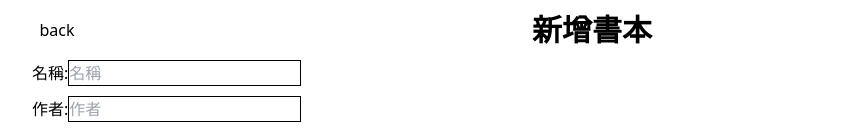
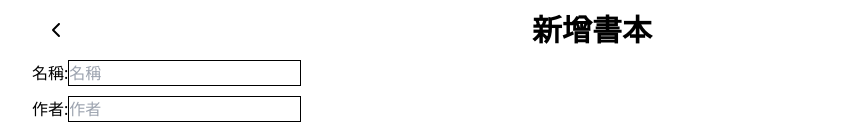
Before and after one commit to edison20000744/unnotech-frontend-recruit, a Nuxt app: page /books/add in a window 1280 px wide. Shown: the top 131 px of the page, without its empty margins (48-903 px from the left). Built offline with nearby package versions, Linux system fonts and the light colour scheme.

Commit message:
feat:改成使用icon font

```diff
--- a/pages/books/[id].vue
+++ b/pages/books/[id].vue
@@ -2,11 +2,15 @@
   <div v-if="bookDetail">
     <BooksHeader>
       <template v-slot:left>
-        <span @click="back()">back</span>
+        <span @click="back()">
+          <font-awesome-icon icon="fa-solid fa-chevron-left" />
+        </span>
       </template>
       <h2 class="font-bold text-3xl my-3">{{ title }}</h2>
       <template v-slot:right>
-        <span v-if="!edit" @click="edit = true">edit</span>
+        <span v-if="!edit" @click="edit = true">
+          <font-awesome-icon icon="fa-solid fa-pen-to-square" />
+        </span>
       </template>
     </BooksHeader>
     <BooksFrom v-if="edit" v-model:data="bookDetail" :edit-flag="true" @back="back()"></BooksFrom>
--- a/pages/books/add.vue
+++ b/pages/books/add.vue
@@ -2,7 +2,9 @@
   <div class="container mx-auto px-20 min-w-full">
     <BooksHeader>
       <template v-slot:left>
-        <span @click="router.back()">back</span>
+        <span @click="router.back()">
+          <font-awesome-icon icon="fa-solid fa-chevron-left" />
+        </span>
       </template>
       <h2 class="font-bold text-3xl my-3">新增書本</h2>
     </BooksHeader>
--- a/pages/books/index.vue
+++ b/pages/books/index.vue
@@ -3,7 +3,9 @@
     <BooksHeader>
       <h2 class="font-bold text-3xl my-3">書本列表</h2>
       <template v-slot:right>
-        <span @click="router.push('/books/add')">add</span>
+        <span @click="router.push('/books/add')">
+          <font-awesome-icon icon="fa-solid fa-plus" />
+        </span>
       </template>
     </BooksHeader>
     <div class="grid grid-cols-2 gap-2">
```
